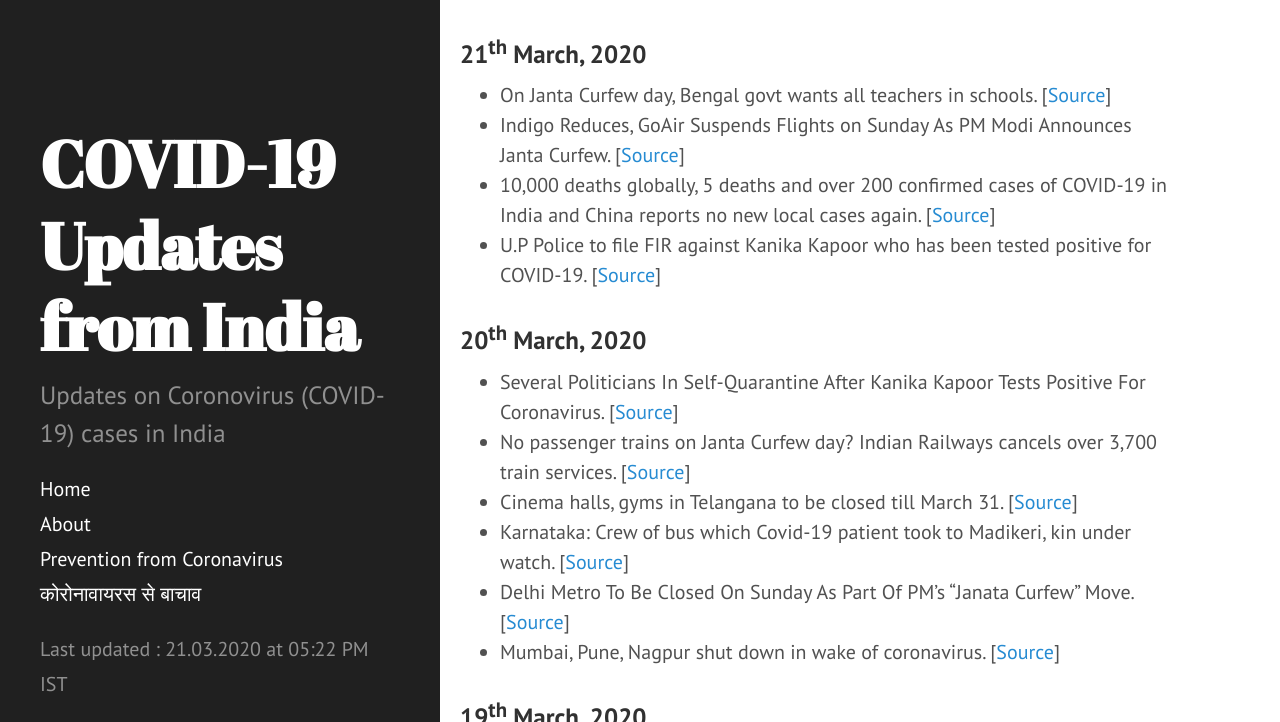
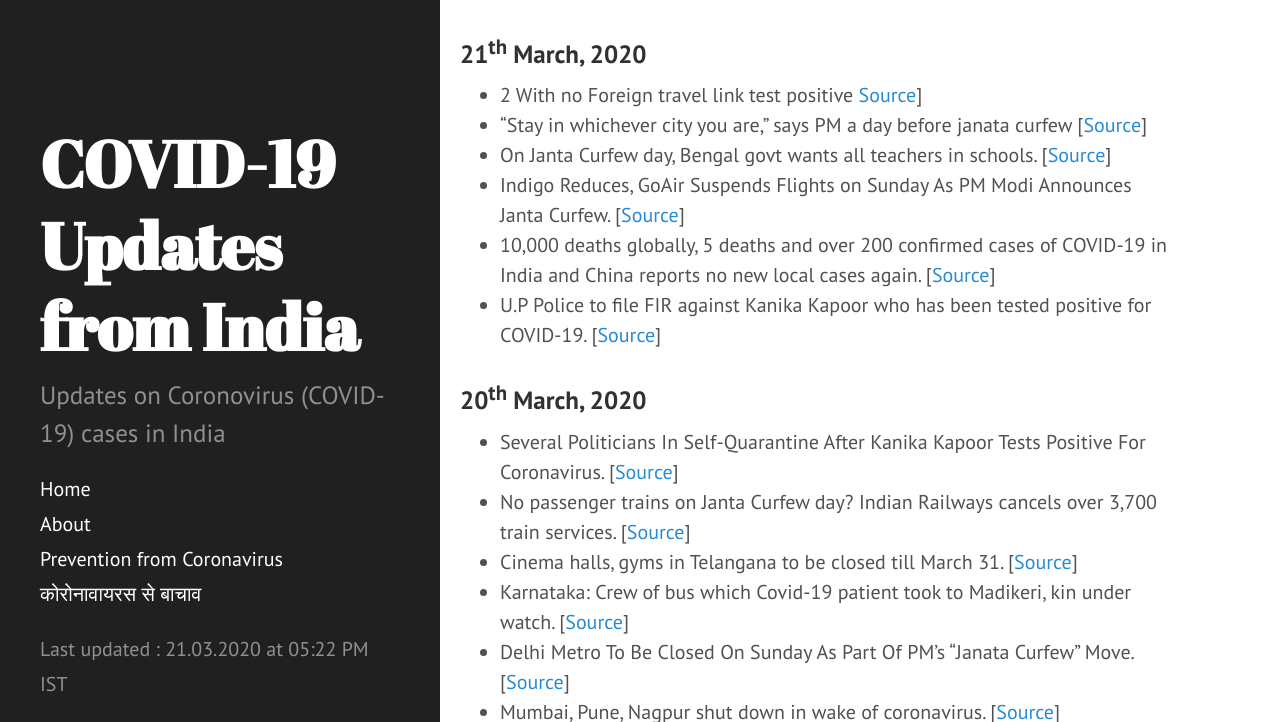
Before and after one commit to bhooraj/covid19updates-india, a Jekyll site: the page built from _posts/2020-03-21-Latest-updates.md, in a window 1280 px wide and 900 px high, scrolled down 1229 px, cut to the strip 178-900 px from the top of the window. Built offline with Jekyll 4.4.1, drawn with Linux system fonts in a browser that asks for light colours.

Commit message:
Update 2020-03-21-Latest-updates.md

```diff
--- a/_posts/2020-03-21-Latest-updates.md
+++ b/_posts/2020-03-21-Latest-updates.md
@@ -11,6 +11,8 @@ layout: post
 <iframe width="560" height="315" src="https://www.youtube.com/embed/zZ-pqoRREI8" frameborder="0" allow="accelerometer; autoplay; encrypted-media; gyroscope; picture-in-picture" allowfullscreen></iframe>
 
 ### 21<sup>th</sup> March, 2020
+- 2 With no Foreign travel link test positive [Source](https://www.ndtv.com/india-news/coronavirus-india-update-covid-19-cases-rise-to-258-in-india-after-biggest-single-day-spike-2198376)]
+- "Stay in whichever city you are," says PM a day before janata curfew [[Source](https://www.ndtv.com/india-news/pm-modi-day-before-janata-curfew-over-coronavirus-says-request-you-to-stay-in-whichever-city-you-are-2198580)]
 - On Janta Curfew day, Bengal govt wants all teachers in schools. [[Source](https://www.hindustantimes.com/india-news/on-janta-curfew-day-bengal-govt-wants-all-teachers-in-schools/story-2caRQs7VbGVcDTwzvq3esL.html)]
 - Indigo Reduces, GoAir Suspends Flights on Sunday As PM Modi Announces Janta Curfew. [[Source](https://www.news18.com/news/auto/indigo-reduces-goair-suspends-flights-on-sunday-as-pm-modi-announces-janta-curfew-2544987.html)]
 - 10,000 deaths globally, 5 deaths and over 200 confirmed cases of COVID-19 in India and China reports no new local cases again. [[Source](https://www.firstpost.com/health/10000-deaths-globally-5-deaths-and-over-200-confirmed-cases-of-covid-19-in-india-and-china-reports-no-new-local-cases-again-8171121.html)]
```
